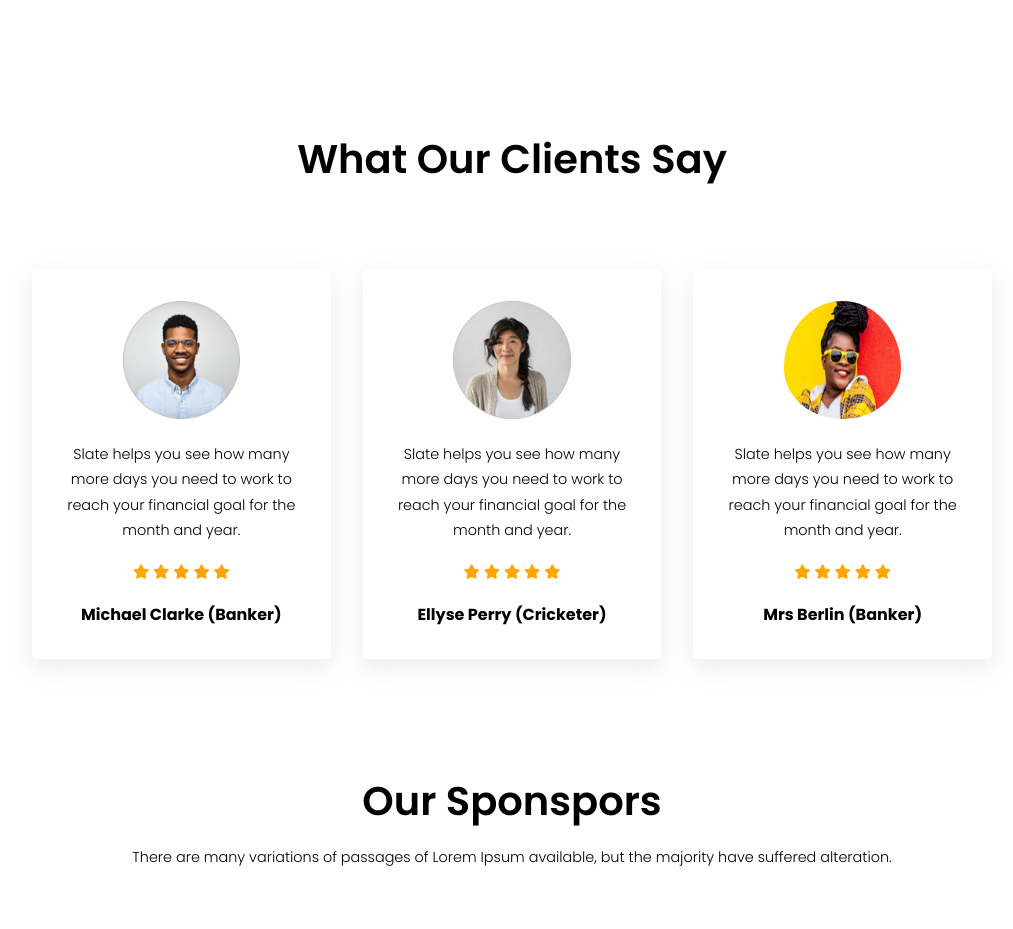
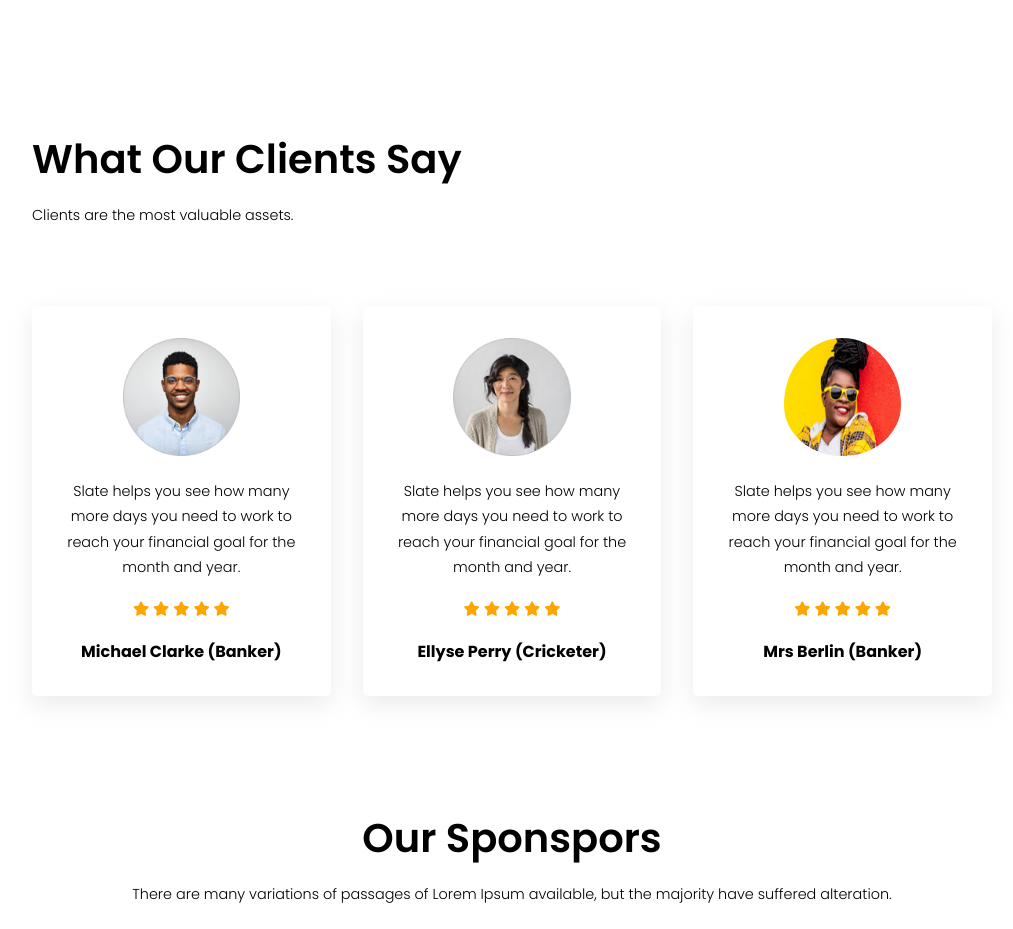
Before and after one commit to rakibulhasan-swe/g3-architects, a plain HTML site: page index.html in a window 1280 px wide. Shown: the part 3100-4029 px from the top of the page, without its empty margins (128-1141 px from the left). Drawn offline with Linux system fonts and the light colour scheme.

Commit message:
some changes

```diff
--- a/css/style.css
+++ b/css/style.css
@@ -158,7 +158,7 @@ img{
     font-size: 2.5rem;
     font-weight: 600;
 }
-.facts .desc, .sponsers p{
+.facts .desc, .sponsers p, .testimonial .desc{
     font-size: 0.9rem;
     font-weight: 300;
     padding: 1rem 0;
@@ -177,13 +177,12 @@ img{
 .testimonial h3{
     font-size: 2.5rem;
     font-weight: 600;
-    padding-bottom: 5rem;
-    text-align: center;
 }
 .cards{
     display: grid;
     grid-template-columns: repeat(3, 1fr);
     gap: 2rem;
+    padding-top: 4rem;
 }
 .cards .card{
     text-align: center;
@@ -241,9 +240,7 @@ footer p{
 }
 
 
-
-
-
+/* responsive */
 
 @media screen and (max-width: 576px) {
     ul, nav, .feature, .about, .cards-container, .sponser{
--- a/index.html
+++ b/index.html
@@ -16,6 +16,7 @@
     <link rel="stylesheet" href="./css/style.css" />
   </head>
   <body>
+
     <header>
       <div class="container">
         <nav>
@@ -158,6 +159,7 @@
       <!-- testimonial section -->
       <section class="testimonial">
         <h3>What Our Clients Say</h3>
+        <p class="desc">Clients are the most valuable assets.</p>
         <div class="cards">
             <div class="card">
                 <img src="./images/user-1.png" alt="">
```
